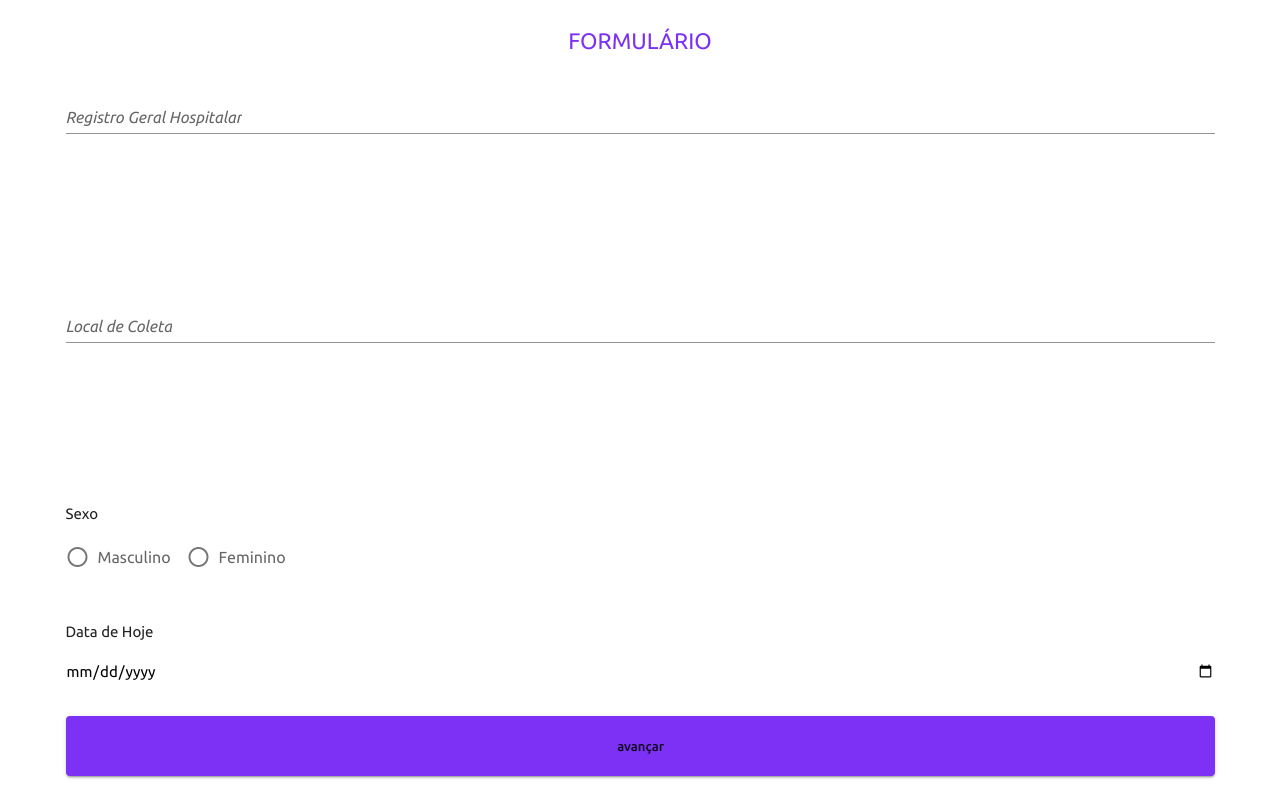
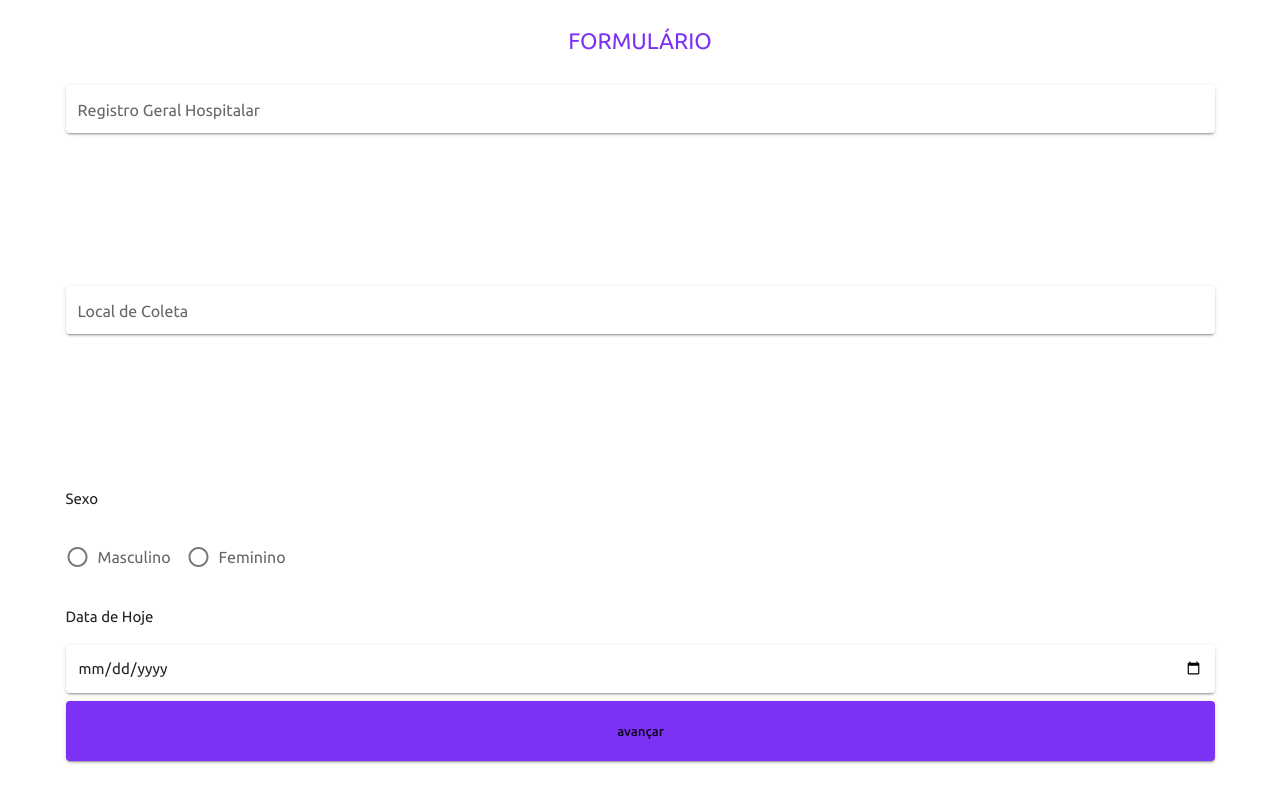
Before and after one commit to spirabr/PWA-App, a Vue app: page /gather/form in a window 1280 px wide. Built offline with nearby package versions, Linux system fonts and the light colour scheme; no server answers; a web font is replaced by a local one.

Commit message:
Add solo style and validation to form
Signed-off-by: Francisco Eugênio Wernke <franwernke@usp.br>

```diff
--- a/src/views/gather/Form.vue
+++ b/src/views/gather/Form.vue
@@ -5,19 +5,25 @@
         <h1>FORMULÁRIO</h1>
       </div>
     </header>
-    <v-form>
-      <v-text-field v-model="rgh"
+    <v-form ref="form">
+      <v-text-field
+        solo
+        v-model="rgh"
+        :rules="nonEmpty"
         label="Registro Geral Hospitalar"
         required
       ></v-text-field>
-      <v-text-field v-model="local"
+      <v-text-field
+        solo
+        v-model="local"
+        :rules="nonEmpty"
         label="Local de Coleta"
         required
       ></v-text-field>
 
       <div>
         <p>Sexo</p>
-        <v-radio-group v-model="sex"
+        <v-radio-group v-model="sex" :rules="sexFormat"
           class="checkboxes"
           row
         >
@@ -33,23 +39,26 @@
       <div class="data-input">
         <p>Data de Hoje</p>
 
-        <input type="date" v-model="date">
+        <v-text-field
+          solo
+          type="date"
+          v-model="date"
+          :rules="nonEmpty"
+        ></v-text-field>
       </div>
     </v-form>
-
-    <router-link id="next-btn" to="/gather/audios">
     <v-btn
+      id="next-btn"
       color="var(--purple-color)"
-        class="placeholder"
       @click="submit"
     >
       avançar
     </v-btn>
-    </router-link>
   </v-container>
 </template>
 
 <script>
+import router from '@/router';
 export default {
   name: 'Form',
   data: () => ({
@@ -57,16 +66,25 @@ export default {
     local: "",
     sex: "",
     date: "",
+    nonEmpty: [
+      v => !!v.trim() != "" || "Preencha este campo"
+    ],
+    sexFormat: [
+      v => v !== undefined || "Preencha este campo"
+    ]
   }),
   methods: {
     submit() {
+      if (this.$refs.form.validate()) {
         const data = {
           rgh: this.rgh,
           local: this.local,
-        sex: this.sex,
+          sex: this.sex ? "F" : "M",
           date: this.date,
         }
         this.$store.commit('addFormData', data);
+        router.push('/gather/audios');
+      }
     }
   }
 }
@@ -98,9 +116,8 @@ export default {
   .v-form .v-input {
     height: 80px;
     display: flex;
-    align-items: start;
   }
-  .v-form .v-text-field {
+  .v-label label {
     font-style: italic;
   }
   .checkboxes {
@@ -120,14 +137,14 @@ export default {
     text-decoration: none;
   }
   .v-btn {
-    height: 4rem;
     width: 100%;
     font-size: 1.5rem;
     color: white;
     margin-bottom: 1rem;
   }
   .v-btn:not(.v-btn--round).v-size--default {
-    height: inherit;
+    width: 100%;
+    height: 4rem;
   }
   .container  .v-input--selection-controls {
     margin-top: 5px;
```
Lines whose indentation alone changed are shown as unchanged.
